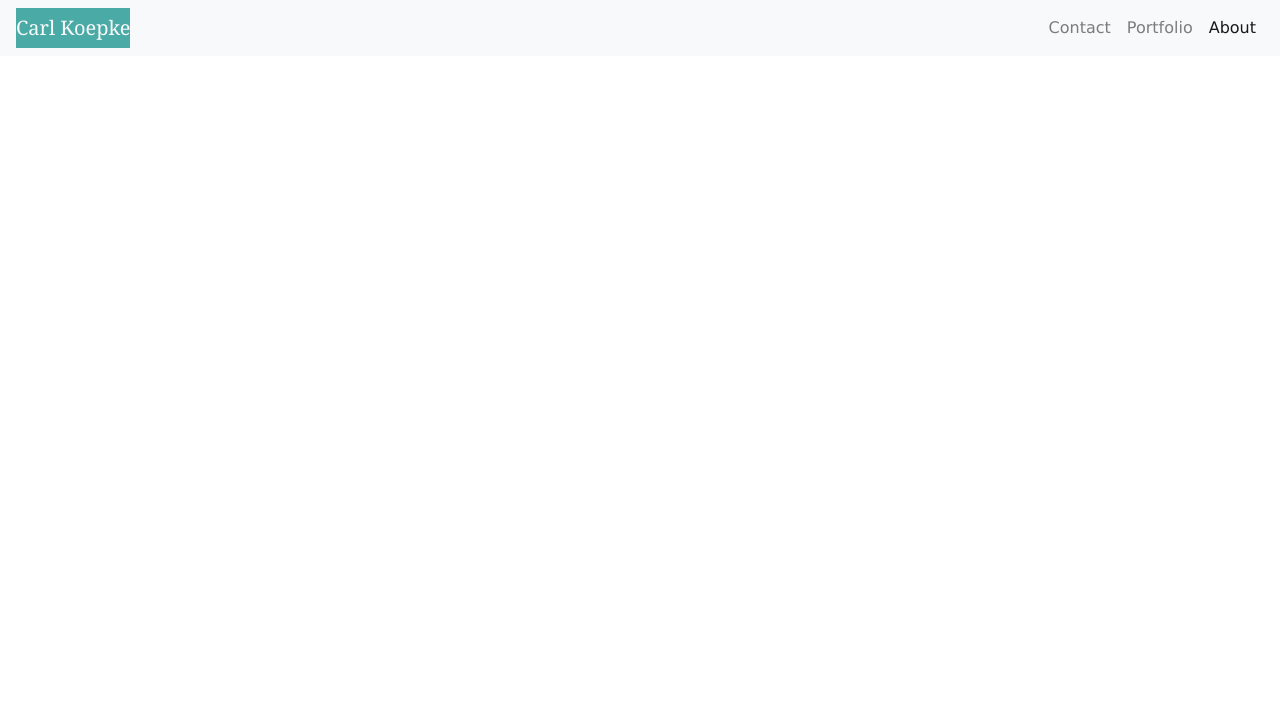
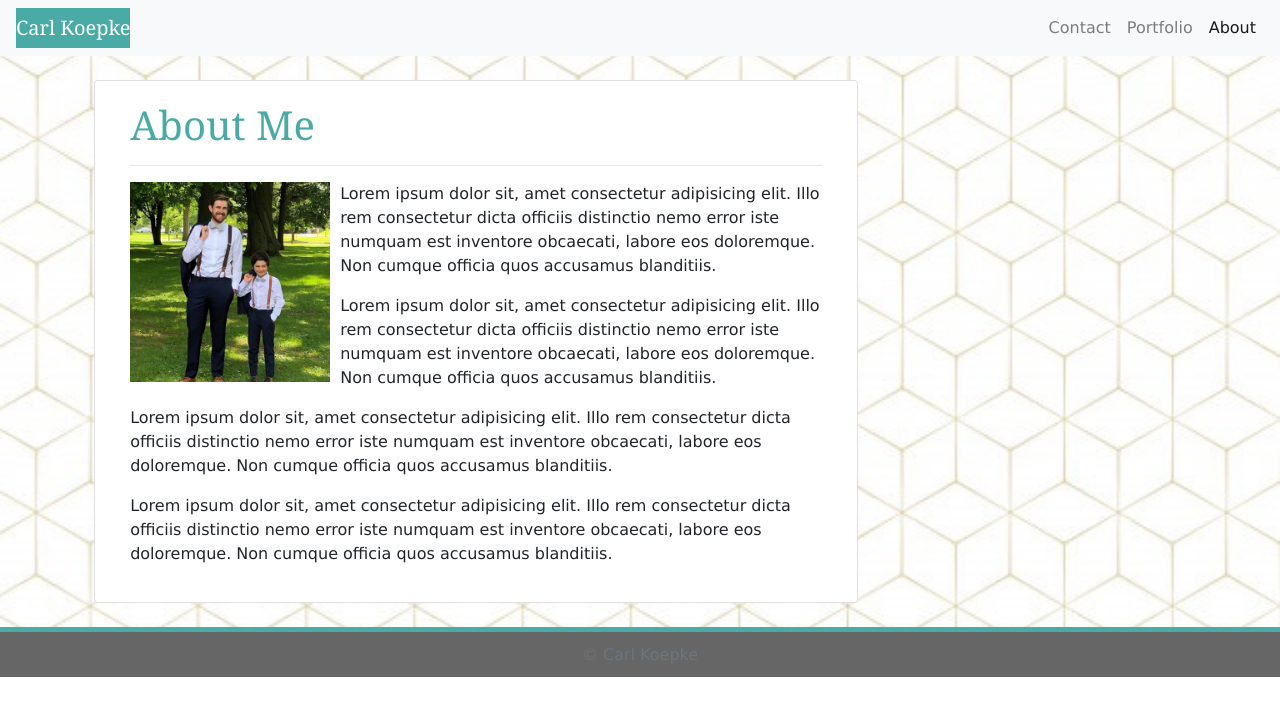
Before and after one commit to Carl-33/Bio-Page, a plain HTML site: page index.html in a window 1280 px wide. Drawn offline with nearby package versions, Linux system fonts and the light colour scheme.

Commit message:
added picture and placeholder text to index page

```diff
--- a/index.html
+++ b/index.html
@@ -31,5 +31,36 @@
 
         </div>
       </nav>
+
+    <div class="hero">
+        <br>
+        <div class="row">
+            <div class="col-lg-1 col-md-1 col-xs-2"></div>
+            <div class="card container col-lg-7 col-md-6 col-xs-8" style="width: 80%">
+                <div class="card-body">
+                    <h1>About Me</h1>
+                    <hr>
+                    <img src="Me-Photo.jpg" alt="It's me, at my wedding">
+                    <p>Lorem ipsum dolor sit, amet consectetur adipisicing elit. Illo rem consectetur dicta officiis distinctio nemo error iste numquam est inventore obcaecati, labore eos doloremque. Non cumque officia quos accusamus blanditiis.</p>
+                    <p>Lorem ipsum dolor sit, amet consectetur adipisicing elit. Illo rem consectetur dicta officiis distinctio nemo error iste numquam est inventore obcaecati, labore eos doloremque. Non cumque officia quos accusamus blanditiis.</p>
+                    <p>Lorem ipsum dolor sit, amet consectetur adipisicing elit. Illo rem consectetur dicta officiis distinctio nemo error iste numquam est inventore obcaecati, labore eos doloremque. Non cumque officia quos accusamus blanditiis.</p>
+                    <p>Lorem ipsum dolor sit, amet consectetur adipisicing elit. Illo rem consectetur dicta officiis distinctio nemo error iste numquam est inventore obcaecati, labore eos doloremque. Non cumque officia quos accusamus blanditiis.</p>
+
+
+
+                </div>
+            </div>
+            <div class="col-lg-4 col-md-5 col-xs-2"></div>
+        </div>
+        <br>
+    </div>
+
+
+    <div class="row align-self-end" style="height: 5px; background-color: #4aaaa5;"></div>
+    <div style="height: 10px; background-color:#666666;"></div>
+    <div class=footer style="height: 25px; background-color:#666666;">
+        <span class="text-muted align-middle"> &copy; Carl Koepke</span>
+    </div>
+    <div style="height: 10px; background-color:#666666;"></div>
 </body>
 </html>
--- a/style.css
+++ b/style.css
@@ -9,7 +9,11 @@ h1 {
 .navbar-brand {
     background-color: #4aaaa5;
     font-family: Georgia, 'Times New Roman', Times, serif;
-
+}
+img {
+    max-width: 200px;
+    float: left;
+    margin-right: 10px;
 }
 .btn {
     background-color: #4aaaa5;
```
Also changed, not shown: contact.html (+0 -1 lines), Me-Photo.jpg (added).
